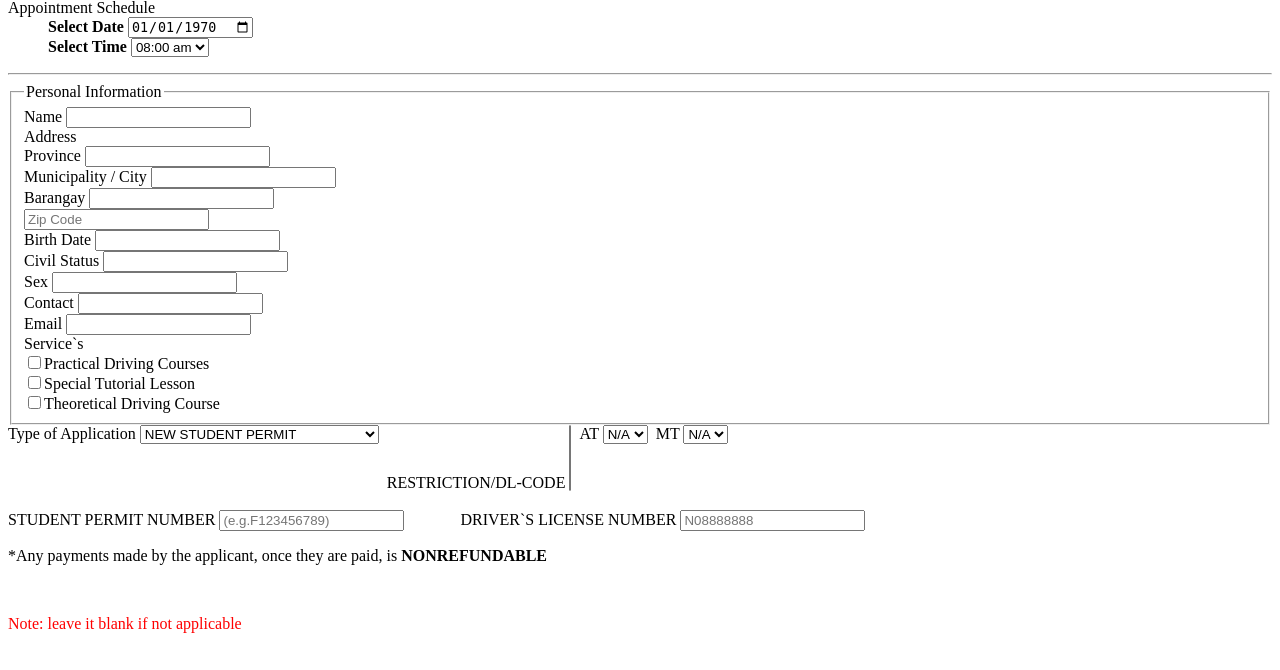
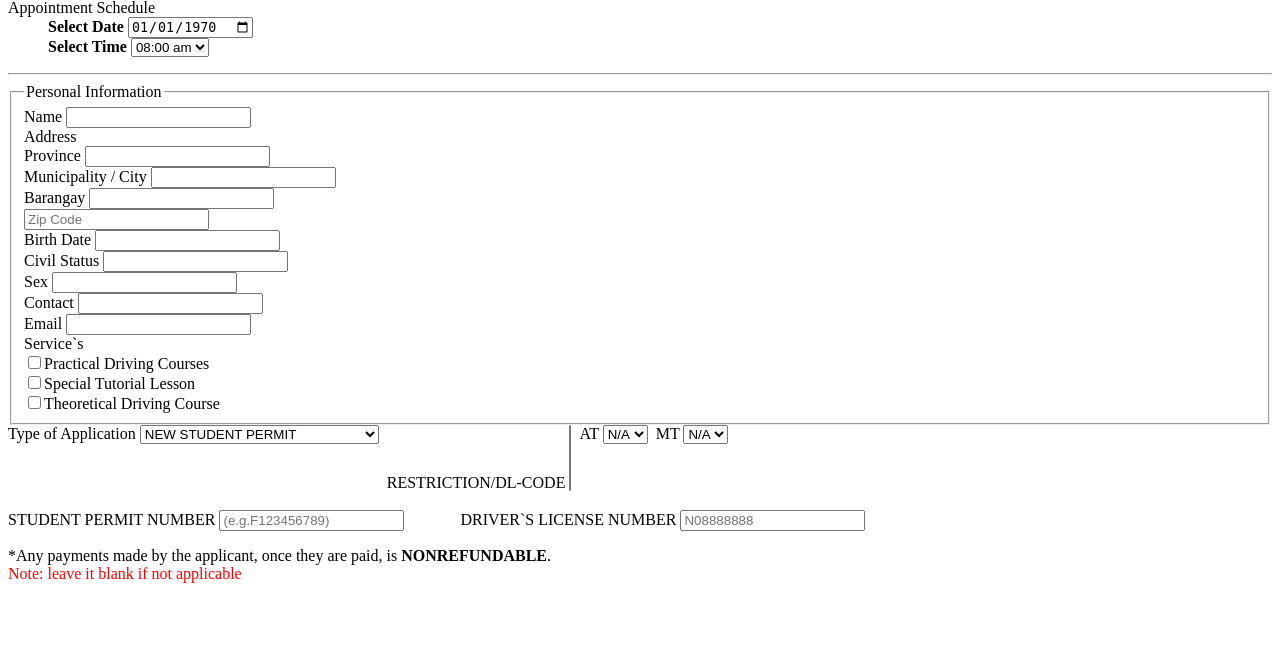
Before and after one commit to kagaoandentalclinic/alrex, a PHP site: page /Alrex_System/add_appointment.php?schedule=1 in a window 1280 px wide. Shown: the part 130-800 px from the top of the page. Run offline with PHP 8.4, Linux system fonts and the light colour scheme; data comes from the database, SQL or seed files in the repository; some libraries are stand-ins or nearby versions.

Commit message:
Fix NONREFUNDABLE notice and leave-blank note rendering on same line
Two separate <p> tags with a stray <br> between them were collapsing
onto one line with no space in some rendering contexts. Merged into
a single paragraph with an explicit <br> between the two sentences.

```diff
--- a/add_appointment.php
+++ b/add_appointment.php
@@ -308,9 +308,8 @@ ALREX DRIVING SCHOOL APPOINTMENT FORM<BR></U>
 
 
 
-<p>*Any payments made by the applicant, once they are paid, is <B>NONREFUNDABLE</B></p>
-<br>
-<p style="color: red;">Note: leave it blank if not applicable</p>
+<p>*Any payments made by the applicant, once they are paid, is <b>NONREFUNDABLE</b>.<br>
+<span style="color: red;">Note: leave it blank if not applicable</span></p>
 
 
 
```
